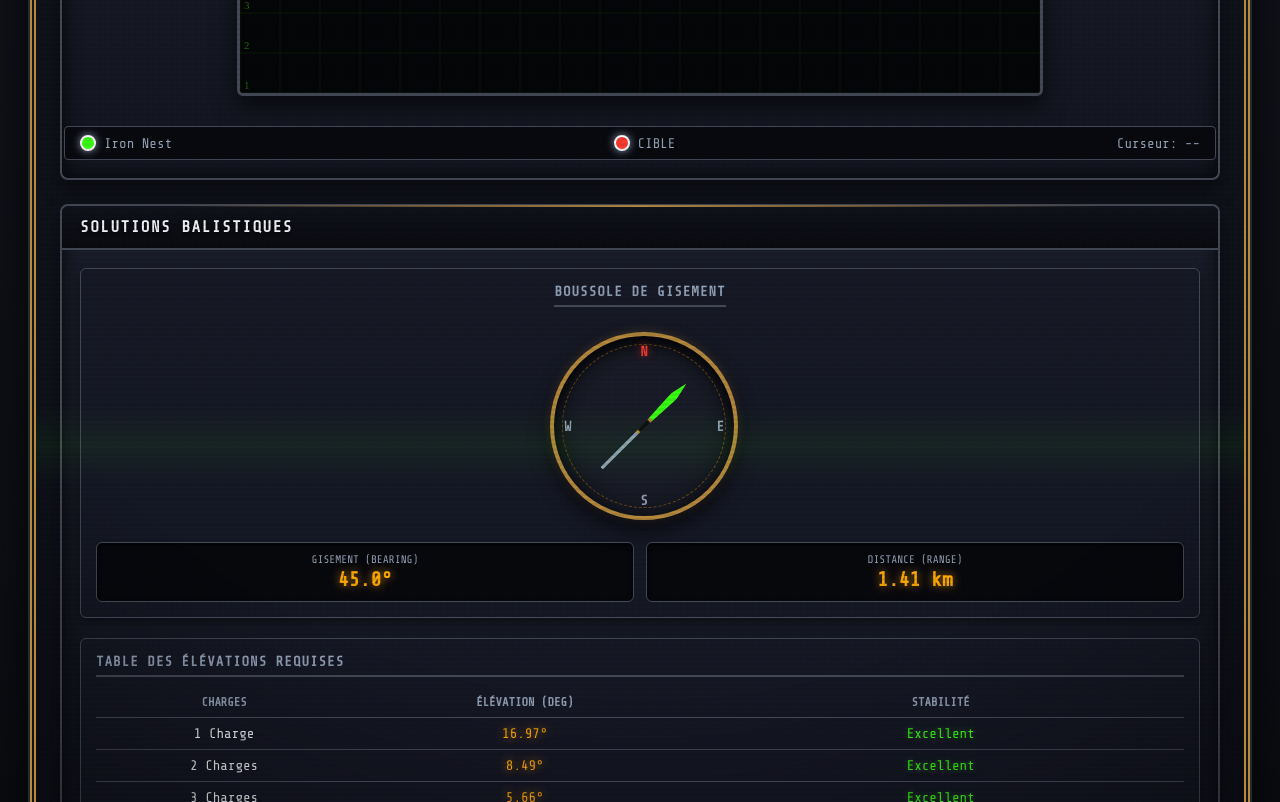
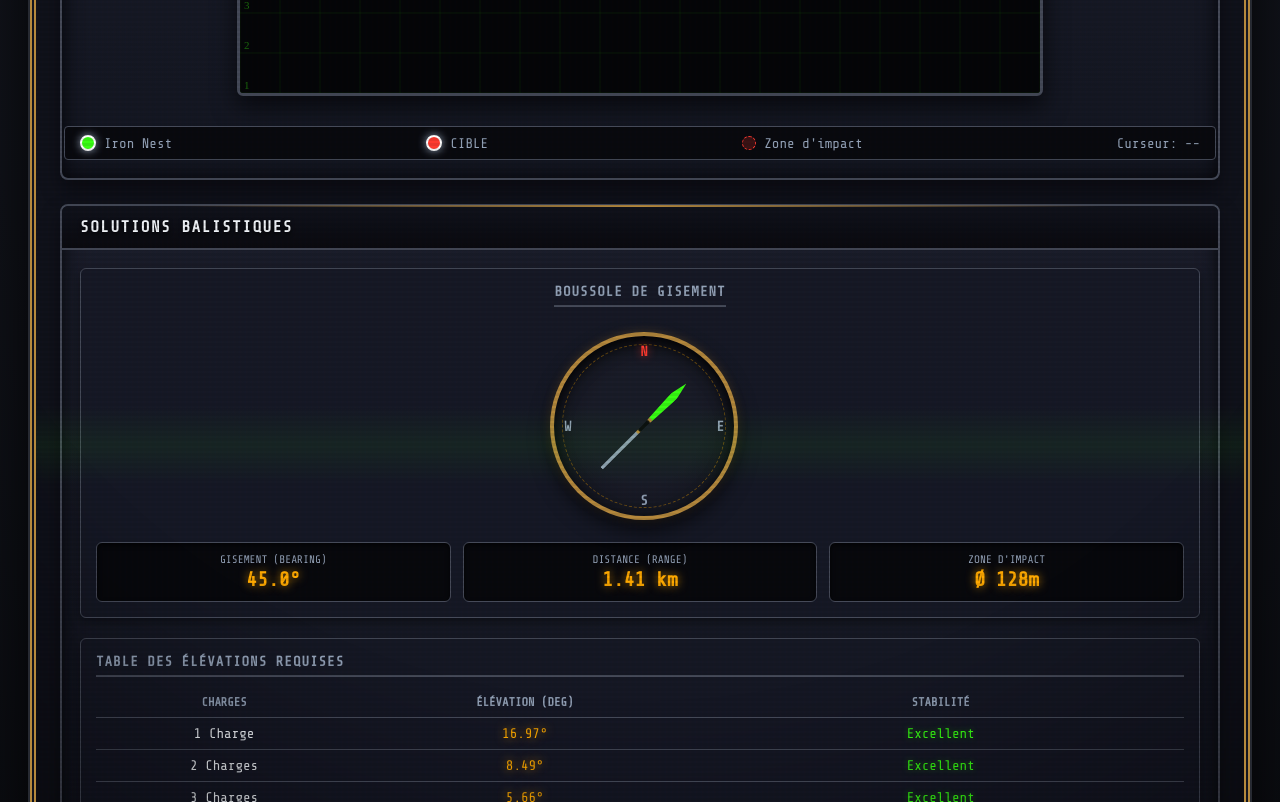
Before and after one commit to alphaleadership/ironnest, a website built with Vite: page index.html in a window 1280 px wide. Shown: the part 1320-2122 px from the top of the page. Built offline with nearby package versions, Linux system fonts and the light colour scheme; some packages are replaced by stand-ins of ours; no server answers; the database is empty.

Commit message:
feat: ajouter la zone d'impact et de dispersion dynamique à l'échelle

```diff
--- a/index.html
+++ b/index.html
@@ -157,9 +157,10 @@
           <div class="panel-content map-wrapper">
             <canvas id="tactical-map" width="800" height="400"></canvas>
             <div class="map-legend">
-              <span class="legend-item"><span class="marker nest"></span> Iron Nest</span>
-              <span class="legend-item"><span class="marker target"></span> <span data-i18n="histTarget">Cible</span></span>
-              <span class="legend-display" id="coord-under-cursor">Curseur: --</span>
+               <span class="legend-item"><span class="marker nest"></span> Iron Nest</span>
+               <span class="legend-item"><span class="marker target"></span> <span data-i18n="histTarget">Cible</span></span>
+               <span class="legend-item"><span class="marker target-zone"></span> <span data-i18n="legendZone">Zone d'impact</span></span>
+               <span class="legend-display" id="coord-under-cursor">Curseur: --</span>
             </div>
           </div>
         </section>
@@ -193,6 +194,10 @@
                 <div class="readout-box">
                   <span class="readout-label" data-i18n="distance">DISTANCE (RANGE)</span>
                   <span class="readout-value highlight-amber" id="distance-value">1.41 km</span>
+                </div>
+                <div class="readout-box">
+                  <span class="readout-label" data-i18n="impactZone">ZONE D'IMPACT</span>
+                  <span class="readout-value highlight-amber" id="dispersion-value">Ø 120m</span>
                 </div>
               </div>
             </div>
--- a/package.json
+++ b/package.json
@@ -1,6 +1,6 @@
 {
   "name": "ironnest",
-  "version": "0.0.5",
+  "version": "0.0.6",
   "private": true,
   "type": "module",
   "scripts": {
--- a/src/i18n.js
+++ b/src/i18n.js
@@ -27,6 +27,8 @@ export const translations = {
     compassTitle: "BOUSSOLE DE GISEMENT",
     bearing: "GISEMENT (BEARING)",
     distance: "DISTANCE (RANGE)",
+    impactZone: "ZONE D'IMPACT",
+    legendZone: "Zone d'impact",
     tableTitle: "TABLE DES ÉLÉVATIONS REQUISES",
     chargesHeader: "CHARGES",
     elevationHeader: "ÉLÉVATION (DEG)",
@@ -78,6 +80,8 @@ export const translations = {
     compassTitle: "BEARING COMPASS",
     bearing: "BEARING",
     distance: "RANGE",
+    impactZone: "IMPACT ZONE",
+    legendZone: "Impact zone",
     tableTitle: "REQUIRED ELEVATION TABLE",
     chargesHeader: "PROPELLANT",
     elevationHeader: "ELEVATION (DEG)",
--- a/src/main.js
+++ b/src/main.js
@@ -23,6 +23,7 @@ const ordnanceRecommendation = document.getElementById('ordnance-recommendation'
 
 const bearingDisplay = document.getElementById('bearing-value');
 const distanceDisplay = document.getElementById('distance-value');
+const dispersionDisplay = document.getElementById('dispersion-value');
 const elevationTableBody = document.querySelector('#elevation-table tbody');
 
 const needle = document.getElementById('compass-needle');
@@ -155,14 +156,28 @@ function calculateBalistics() {
   // Mettre à jour l'aiguille de la boussole
   needle.style.transform = `translate(-50%, -50%) rotate(${bearingDeg}deg)`;
 
+  // Calculer le rayon de la zone d'impact (dispersion en mètres)
+  const targetType = ordnanceTypeSel.value;
+  let dispersion = 50;
+  if (targetType === 'surface') {
+    dispersion = 50 + (distanceKm * 10);
+  } else if (targetType === 'bunker') {
+    dispersion = 30 + (distanceKm * 5);
+  } else if (targetType === 'smoke') {
+    dispersion = 80 + (distanceKm * 15);
+  }
+
+  // Afficher le diamètre de dispersion
+  dispersionDisplay.textContent = `Ø ${Math.round(dispersion * 2)}m`;
+
   // Mettre à jour la table des élévations
   updateElevationTable(distanceKm);
 
   // Recommandation d'obus
   updateOrdnanceRecommendation();
 
-  // Redessiner la carte
-  drawMap(nest, target);
+  // Redessiner la carte avec la zone de dispersion
+  drawMap(nest, target, dispersion);
 }
 
 // Mettre à jour la table d'élévation
@@ -214,7 +229,7 @@ function updateOrdnanceRecommendation() {
 }
 
 // Dessiner la carte tactique sur le Canvas
-function drawMap(nest, target) {
+function drawMap(nest, target, dispersion = 0) {
   if (!canvas) return;
   const ctx = canvas.getContext('2d');
   const w = canvas.width;
@@ -311,11 +326,24 @@ function drawMap(nest, target) {
     ctx.lineWidth = 1;
     ctx.stroke();
 
-    // Cercle d'aide de portée autour de la cible
-    ctx.beginPath();
-    ctx.arc(targetPixelX, targetPixelY, 15, 0, Math.PI * 2);
-    ctx.strokeStyle = 'rgba(255, 59, 48, 0.4)';
-    ctx.stroke();
+    // Zone d'impact de dispersion réelle à l'échelle
+    if (dispersion > 0) {
+      const cellW = w / 20; // pixels pour 1000m
+      const pixelRadius = (dispersion / 1000) * cellW;
+
+      // Dessiner la zone d'impact en pointillés
+      ctx.beginPath();
+      ctx.arc(targetPixelX, targetPixelY, pixelRadius, 0, Math.PI * 2);
+      ctx.strokeStyle = 'rgba(255, 59, 48, 0.4)';
+      ctx.lineWidth = 1.5;
+      ctx.setLineDash([4, 3]);
+      ctx.stroke();
+      ctx.setLineDash([]);
+
+      // Remplissage translucide rouge
+      ctx.fillStyle = 'rgba(255, 59, 48, 0.08)';
+      ctx.fill();
+    }
   }
 }
 
--- a/src/style.css
+++ b/src/style.css
@@ -485,6 +485,12 @@ body {
   border: 2px solid white;
 }
 
+.marker.target-zone {
+  background-color: rgba(255, 59, 48, 0.2);
+  border: 1px dashed var(--color-accent-red);
+  box-shadow: none;
+}
+
 .map-controls {
   display: flex;
   gap: 8px;
```
Also changed, not shown: 1 other file.
